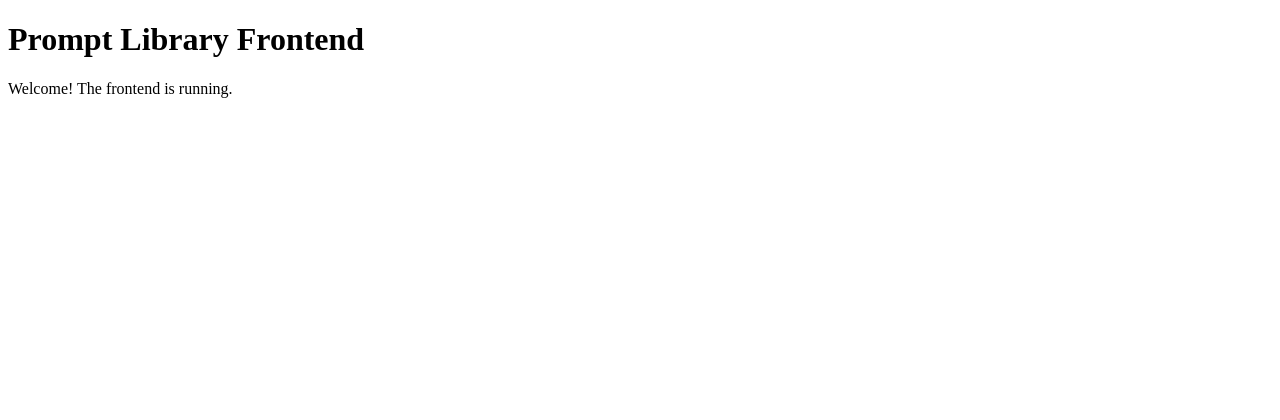
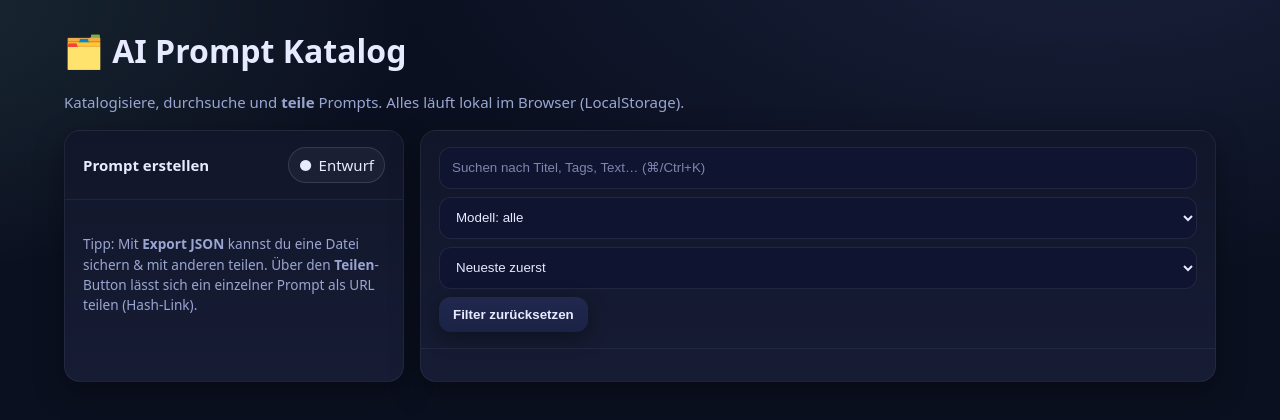
Before and after one commit to BirdyDevs/promt-library, a React (Create React App) app in the folder frontend/: page / in a window 1280 px wide. Shown: the top 420 px of the page. Built offline with nearby package versions, Linux system fonts and the light colour scheme.

Commit message:
feat: enhance App component layout and add styling for improved user experience

```diff
--- /dev/null
+++ b/frontend/src/App.css
@@ -0,0 +1,59 @@
+/* Styles aus dem HTML-Code übernommen */
+:root{
+  --bg: #0b1020;
+  --panel: #11162a;
+  --panel-2: #161c34;
+  --text: #e7ebff;
+  --muted: #9aa6d1;
+  --brand: #7c9cff;
+  --brand-2: #8ee3c8;
+  --danger: #ff6b6b;
+  --ok: #2ee59d;
+  --ring: 0 0 0 3px rgba(124,156,255,.35);
+  --radius: 16px;
+  --shadow: 0 10px 30px rgba(0,0,0,.35);
+}
+*{box-sizing:border-box}
+html,body{height:100%}
+body{margin:0;background:radial-gradient(1200px 600px at 85% -10%, rgba(124,156,255,.12), transparent 60%),
+                 radial-gradient(1000px 500px at -10% 0%, rgba(142,227,200,.12), transparent 55%), var(--bg); color:var(--text);
+     font: 15px/1.5 system-ui, -apple-system, Segoe UI, Roboto, Ubuntu, Cantarell, Noto Sans, Helvetica, Arial, "Apple Color Emoji", "Segoe UI Emoji";}
+h1,h2,h3{margin:.2rem 0 1rem}
+h1{font-size: clamp(1.4rem, 1.1rem + 1.5vw, 2rem)}
+h2{font-size:1.1rem;color:var(--muted)}
+a{color:var(--brand);text-decoration:none}
+.wrap{max-width:1200px;margin-inline:auto;padding:24px}
+.grid{display:grid;gap:16px;grid-template-columns: 340px 1fr}
+@media (max-width: 980px){.grid{grid-template-columns: 1fr}}
+.card{background:linear-gradient(180deg,var(--panel),var(--panel-2));border-radius:var(--radius);box-shadow:var(--shadow);
+      border:1px solid rgba(255,255,255,.06)}
+.card-header{display:flex;align-items:center;justify-content:space-between;padding:16px 18px;border-bottom:1px solid rgba(255,255,255,.06)}
+.card-body{padding:16px 18px}
+label{display:block;font-weight:600;margin:.3rem 0 .4rem;color:var(--muted)}
+input[type="text"], input[type="search"], textarea, select{
+  width:100%;border-radius:12px;border:1px solid rgba(255,255,255,.08);background:#0f1430;color:var(--text);
+  padding:10px 12px;outline:none;transition:.2s box-shadow,.2s border-color;resize:vertical;min-height:42px
+}
+input::placeholder, textarea::placeholder{color:#7d86ad}
+textarea{min-height:120px}
+input:focus, textarea:focus, select:focus{box-shadow:var(--ring);border-color:rgba(124,156,255,.6)}
+.row{display:grid;grid-template-columns:1fr 1fr;gap:10px}
+.btn{display:inline-flex;align-items:center;gap:8px;border:none;border-radius:12px;padding:10px 14px;font-weight:600;cursor:pointer;
+     background:linear-gradient(180deg, #6f90ff, #5677ff);color:#0b0f25; box-shadow:0 6px 20px rgba(124,156,255,.35)}
+.btn:hover{filter:brightness(1.05)}
+.btn.secondary{background:linear-gradient(180deg,#20284e,#1a2245);color:var(--text);box-shadow:0 6px 20px rgba(0,0,0,.35)}
+.btn.ghost{background:transparent;border:1px dashed rgba(255,255,255,.15);color:var(--muted)}
+.btn.warn{background:linear-gradient(180deg,#ff8484,#ff6b6b);color:#2a0b0b}
+.btn.ok{background:linear-gradient(180deg,#49f3b6,#2ee59d);color:#06241a}
+.toolbar{display:flex;flex-wrap:wrap;gap:8px}
+.list{display:grid;grid-template-columns: repeat(auto-fill, minmax(260px,1fr));gap:14px}
+.prompt-card{position:relative;border-radius:14px;border:1px solid rgba(255,255,255,.08);background:#0f1430;padding:14px;display:flex;flex-direction:column;gap:8px}
+.prompt-card h3{margin:0;font-size:1rem}
+.meta{display:flex;gap:8px;flex-wrap:wrap}
+.tag{font-size:.75rem;padding:4px 8px;border-radius:999px;background:rgba(124,156,255,.15);border:1px solid rgba(124,156,255,.25);color:#cbd6ff}
+.muted{color:var(--muted)}
+.code{white-space:pre-wrap;background:#0b0f25;border-radius:10px;border:1px solid rgba(255,255,255,.08);padding:10px}
+.row-inline{display:flex;gap:8px;flex-wrap:wrap}
+.empty{opacity:.7;text-align:center;border:1px dashed rgba(255,255,255,.2);padding:24px;border-radius:12px}
+.pill{display:inline-flex;align-items:center;gap:6px;padding:6px 10px;border-radius:999px;border:1px solid rgba(255,255,255,.12);background:rgba(255,255,255,.04)}
+.footer{margin-top:18px;color:var(--muted);font-size:.85rem}
--- a/frontend/src/App.js
+++ b/frontend/src/App.js
@@ -2,11 +2,56 @@ import React from 'react';
 
 function App() {
   return (
-    <div>
-      <h1>Prompt Library Frontend</h1>
-      <p>Welcome! The frontend is running.</p>
+    <div className="wrap">
+      <header style={{display:'flex',alignItems:'center',justifyContent:'space-between',gap:12,marginBottom:16}}>
+        <div>
+          <h1>🗂️ AI Prompt Katalog</h1>
+          <div className="muted">Katalogisiere, durchsuche und <strong>teile</strong> Prompts. Alles läuft lokal im Browser (LocalStorage).</div>
+        </div>
+        {/* Toolbar-Komponente */}
+        <div className="toolbar">
+          {/* Buttons folgen */}
+        </div>
+      </header>
+
+      <div className="grid">
+        {/* Editor links */}
+        <section className="card" id="editor">
+          <div className="card-header">
+            <strong id="form-title">Prompt erstellen</strong>
+            <div className="pill"><span id="status-dot">●</span><span id="status-text">Entwurf</span></div>
+          </div>
+          <div className="card-body">
+            {/* PromptForm-Komponente folgt */}
+            <div className="footer">Tipp: Mit <strong>Export JSON</strong> kannst du eine Datei sichern & mit anderen teilen. Über den <strong>Teilen</strong>-Button lässt sich ein einzelner Prompt als URL teilen (Hash‑Link).</div>
+          </div>
+        </section>
+
+        {/* Prompt-Liste rechts */}
+        <section className="card">
+          <div className="card-header">
+            <div style={{display:'flex',gap:8,alignItems:'center',flexWrap:'wrap',width:'100%'}}>
+              {/* Suchfeld, Filter, Sortierung folgen */}
+              <input type="search" id="q" placeholder="Suchen nach Titel, Tags, Text… (⌘/Ctrl+K)" />
+              <select id="filter-model" title="Nach Modell filtern"><option value="">Modell: alle</option></select>
+              <select id="sort" title="Sortierung">
+                <option value="updated_desc">Neueste zuerst</option>
+                <option value="title_asc">Titel A–Z</option>
+                <option value="model_asc">Modell A–Z</option>
+              </select>
+              <button className="btn secondary" id="btn-clear-filters">Filter zurücksetzen</button>
+            </div>
+          </div>
+          <div className="card-body">
+            {/* PromptList-Komponente folgt */}
+            <div id="list" className="list"></div>
+            <div id="empty" className="empty" style={{display:'none'}}>Noch keine Prompts. Lege links den ersten an! ✨</div>
+          </div>
+        </section>
+      </div>
     </div>
   );
 }
 
+import './App.css';
 export default App;
```
